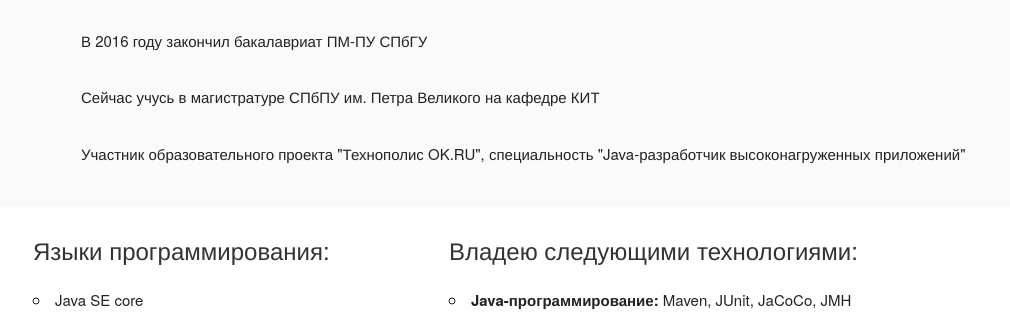
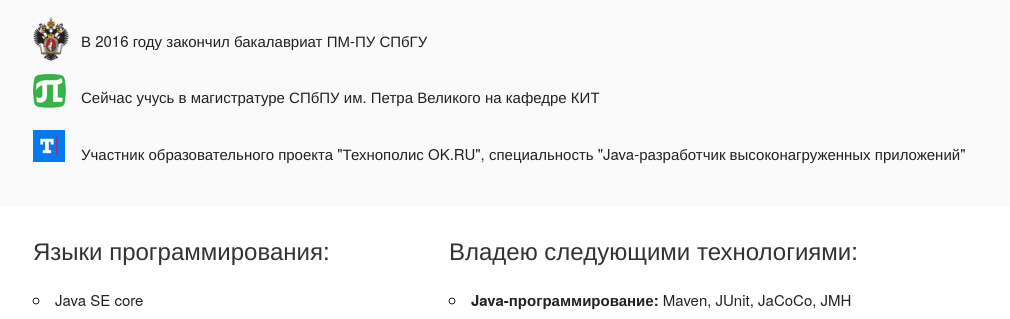
Before and after one commit to shvedovskiy/shvedovskiy.github.io, a plain HTML site: page index.html in a window 1280 px wide. Shown: the part 413-732 px from the top of the page, without its empty margins (127-1137 px from the left). Drawn offline with Linux system fonts and the light colour scheme.

Commit message:
test += 3

```diff
--- a/css/stylesheet.css
+++ b/css/stylesheet.css
@@ -55,7 +55,7 @@ header {
 }
 
 #spbsu-item {
-    background-image: url(images/_spbsu_logo.png);
+    background-image: url('../images/_spbsu_logo.png');
     background-repeat: no-repeat;
     padding-left: 3.2em;
     padding-bottom: .75em;
@@ -63,7 +63,7 @@ header {
 }
 
 #polytech-item {
-    background-image: url(images/_polytech_logo.png);
+    background-image: url('../images/_polytech_logo.png');
     background-repeat: no-repeat;
     padding-left: 3.2em;
     padding-bottom: .75em;
@@ -71,7 +71,7 @@ header {
 }
 
 #technopolis-item {
-    background-image: url(images/_technopolis_logo.png);
+    background-image: url('../images/_technopolis_logo.png');
     background-repeat: no-repeat;
     padding-left: 3.2em;
     padding-bottom: .75em;
```
